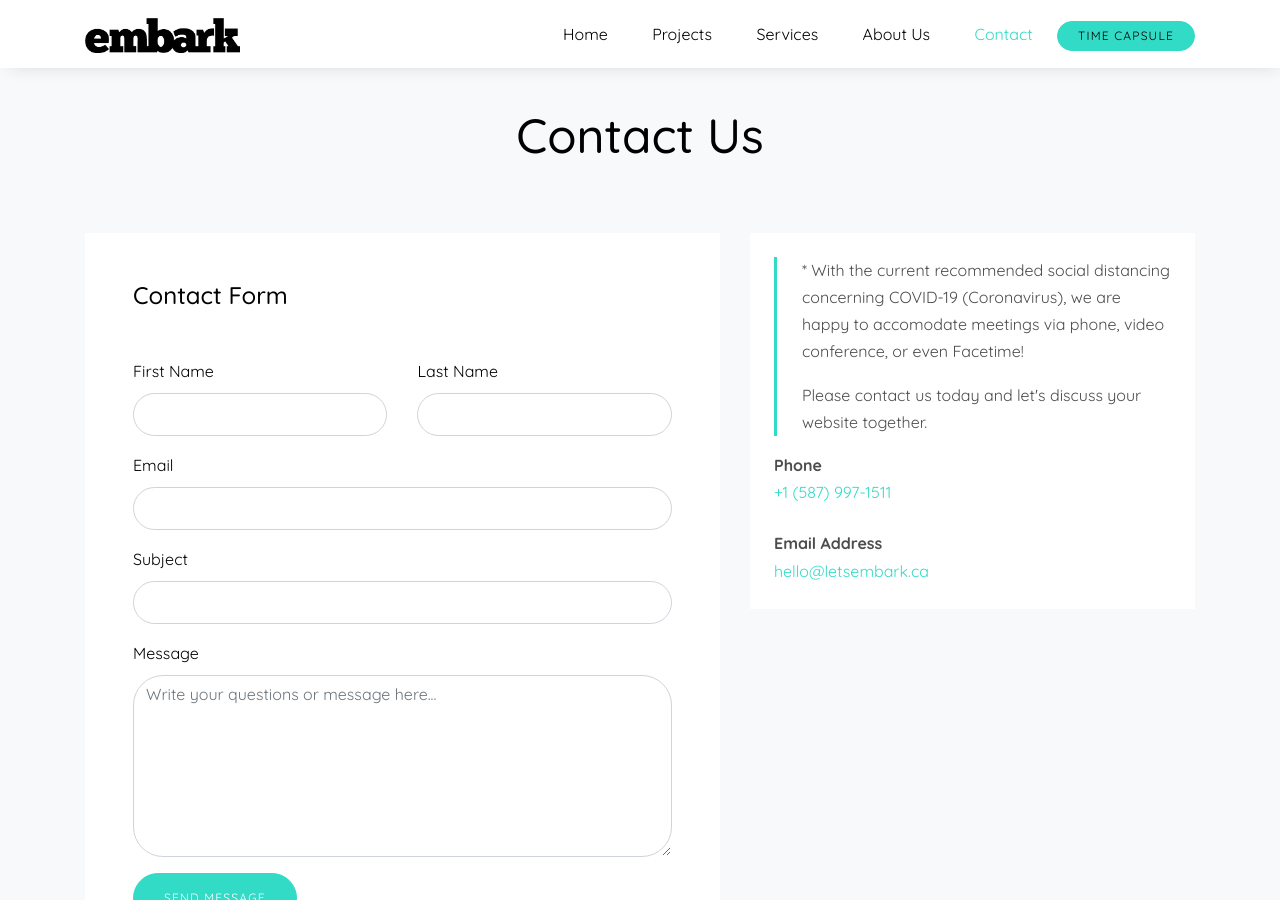
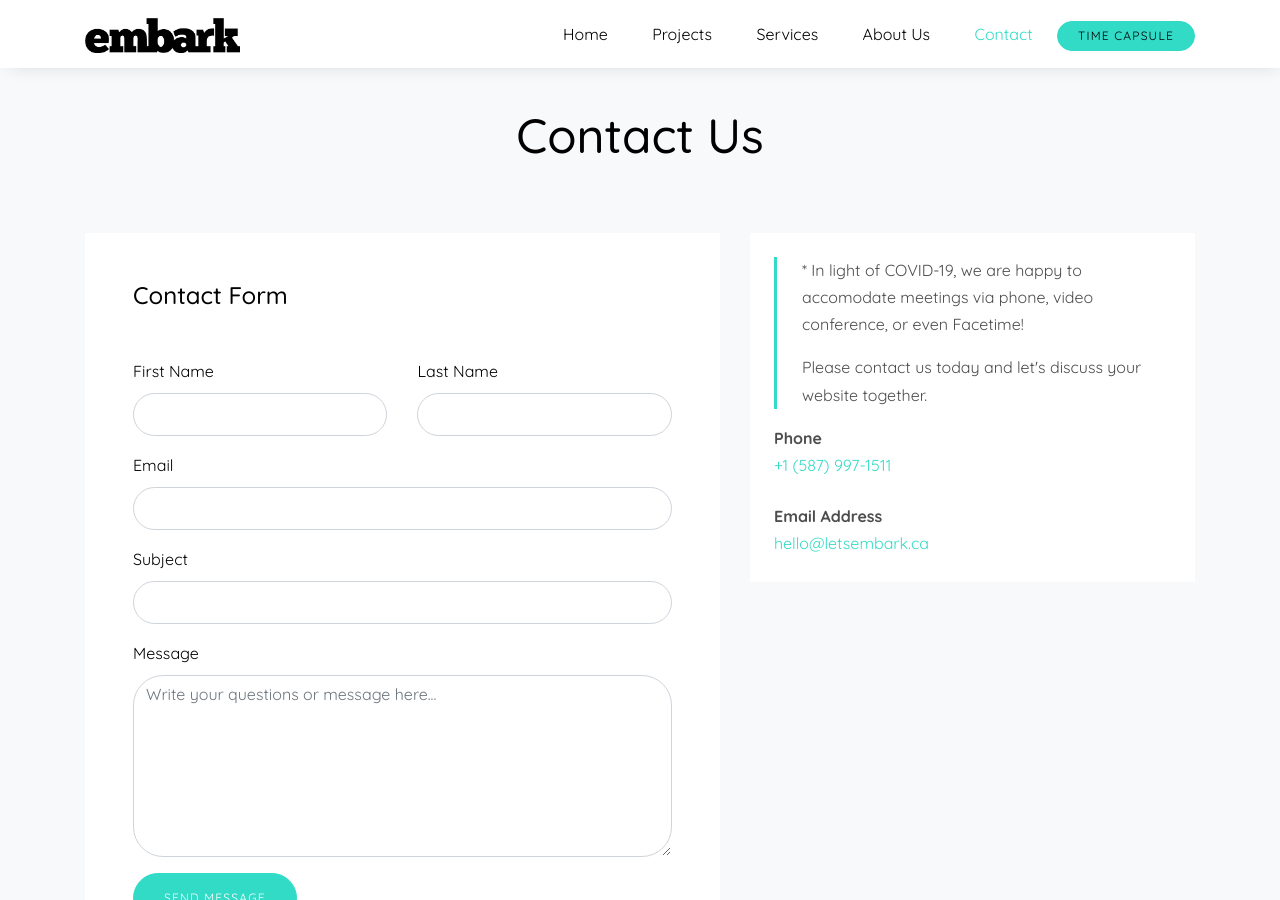
Before and after one commit to fevish/embark, a Jekyll site: the page built from index.md, in a window 1280 px wide and 900 px high, scrolled down 6011 px. Built offline with Jekyll 4.4.1, drawn with Linux system fonts in a browser that asks for light colours; nearby versions of some CDN libraries; some web fonts are replaced; some of the changed text lies outside the part shown.

```diff
--- a/_includes/_contact.html
+++ b/_includes/_contact.html
@@ -64,8 +64,7 @@
         <div class="col-md-5">
           <div class="p-4 mb-3 bg-white">
             <blockquote>
-            <p>* With the current recommended social distancing concerning COVID-19 (Coronavirus),
-              we are happy to accomodate meetings via phone, video conference, or even Facetime!</p>
+            <p>* In light of COVID-19, we are happy to accomodate meetings via phone, video conference, or even Facetime!</p>
               <p>Please contact us today and let's discuss your website together.
             </p>
             </blockquote>
```
Also changed, not shown: index.md (+1 -1 lines), timecapsule.html (+6 -1 lines).
